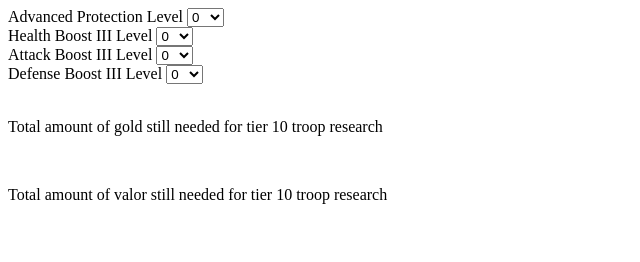
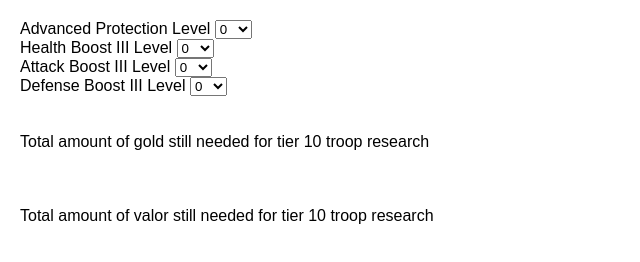
Before and after one commit to dmnemec/lastwar_tools, a plain HTML site: page index.html in a window 1280 px wide. Shown: the whole page, without its empty margins (0-640 px from the left). Drawn offline with Linux system fonts and the light colour scheme.

Commit message:
feat: start styling

```diff
--- a/index.html
+++ b/index.html
@@ -2,6 +2,7 @@
 <html>
 <head>
     <title>Tier 10 Progress Calculator</title>
+    <link rel="stylesheet" href="styles.css">
 </head>
 <body>
     <label for="adv-prot-lvl">Advanced Protection Level</label>
--- /dev/null
+++ b/styles.css
@@ -0,0 +1,16 @@
+/* styles.css */
+
+body {
+    font-family: Arial, sans-serif;
+    margin: 20px;
+  }
+
+  h1 {
+    color: blue;
+    text-align: center;
+  }
+
+  p {
+    font-size: 16px;
+    line-height: 1.5;
+  }
```
